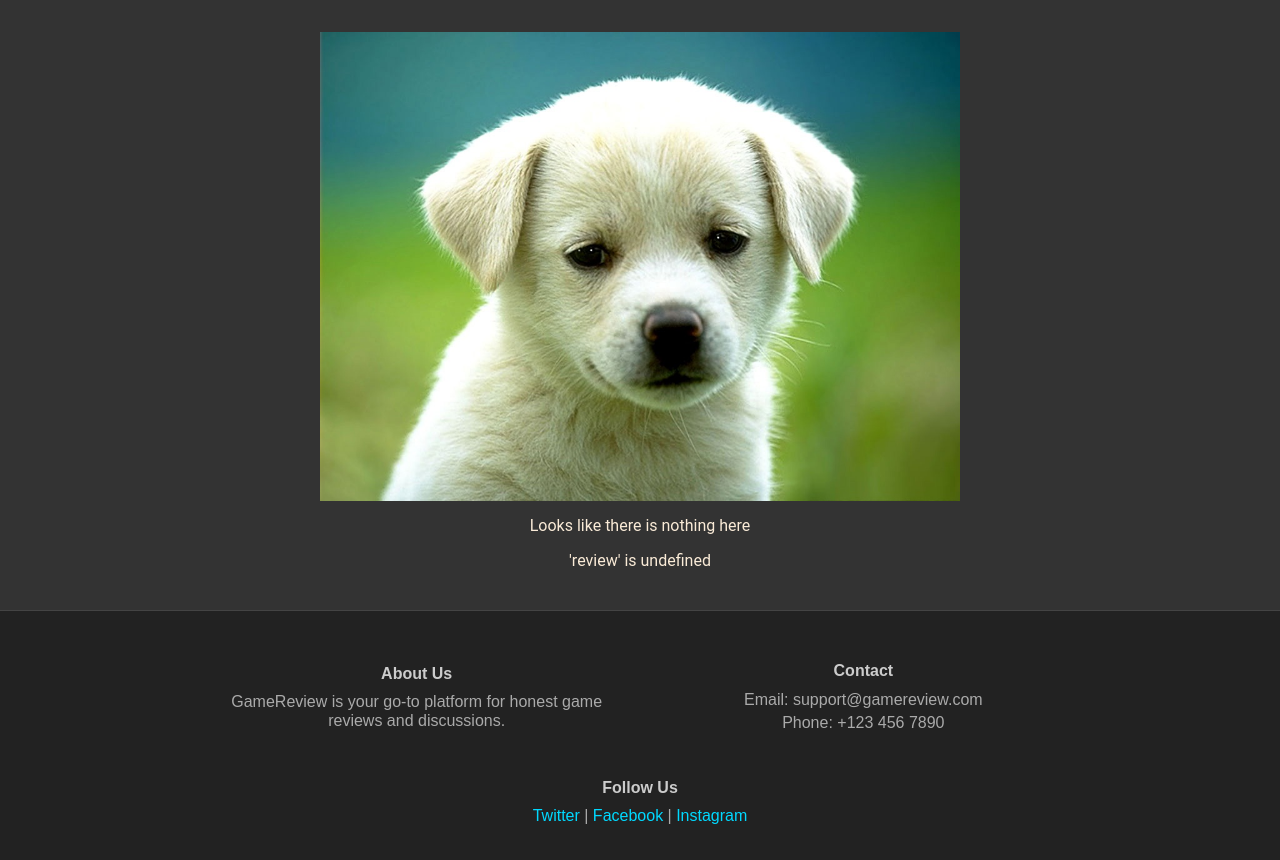
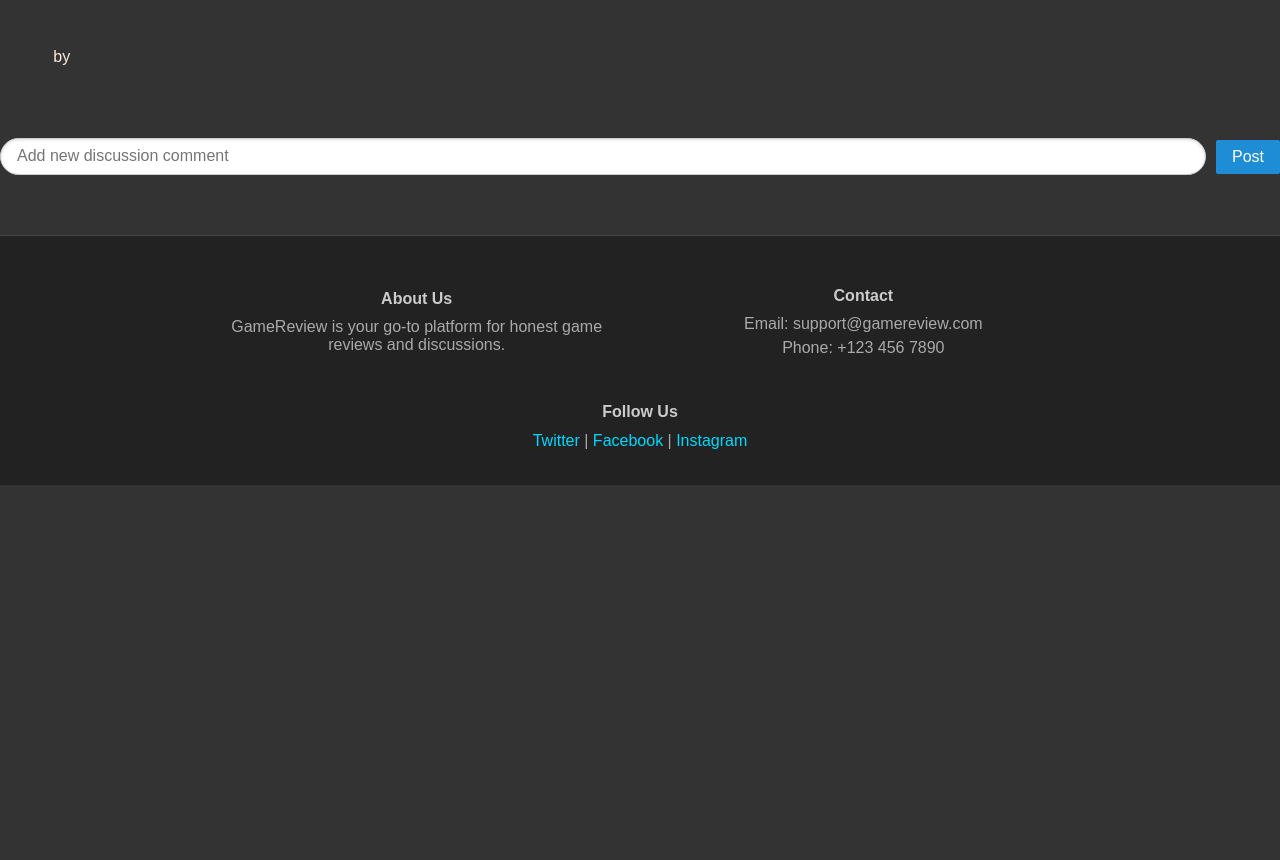
Before and after one commit to Ehtiram-Shukurov/game-review, a Flask app: page /topic/1 in a window 1280 px wide. Shown: the part 113-973 px from the top of the page. After the commit the page ends 598 px from the top, so only its background shows below. Run offline with Flask 3, Linux system fonts and the light colour scheme; data that the repository does not hold is empty; some libraries are stand-ins or nearby versions.

Commit message:
topic page and persitance login

```diff
--- a/main.py
+++ b/main.py
@@ -66,13 +66,12 @@ def basic_error(e):
 @app.route('/postReview/<int:gameid>')
 @requires_auth
 def post_review(gameid):
-    return render_template('postReview.html', game_id=gameid)
+    return render_template('postReview.html', game_id=gameid, user=session.get('user'))
 
 @app.route('/postTopic/<int:gameid>')
 @requires_auth
 def post_topic(gameid):
-    return render_template('postTopic.html', game_id=gameid)
-
+    return render_template('postTopic.html', game_id=gameid, user=session.get('user'))
 
 @app.route('/submitPost', methods=['POST'])
 @requires_auth
@@ -119,7 +118,6 @@ def edit_topic(id):
         'content': post['content']
     }
     return render_template('editTopic.html', post=post_data, user=session.get('user'))
-
 
 
 @app.route('/updatePost', methods=['POST'])
@@ -239,7 +237,6 @@ def user_reviews():
     return render_template('user_reviews.html',user=session.get('user'), active_page='reviews')
 
 
-
 @app.route('/user/settings', methods=['GET', 'POST'])
 @requires_auth
 def user_settings():
@@ -259,7 +256,6 @@ def user_settings():
     return render_template("user_settings.html", user=session.get('user'), profile_info=profile_info,
                            active_page='settings')
 
-
 @app.route('/review/<string:id>')
 def template_review_page(id):
     review = retrieve_post_by_post_id(id,"review")
@@ -270,7 +266,6 @@ def template_review_page(id):
         review['replies'] = replies
     return render_template("review.html", review=review, user=session.get('user'))
 
-
 @app.route('/topic/<string:id>')
 def template_topic_page(id, user=None):
     topic = retrieve_post_by_post_id(id,"topic")
@@ -279,8 +274,7 @@ def template_topic_page(id, user=None):
     replies = build_hierarchy(replies_data,id)
     if replies:
         topic['replies'] = replies
-    return render_template("review.html", topic=topic, user=session.get('user'))
-
+    return render_template("topic.html", topic=topic, user=session.get('user'))
 
 @app.route('/game/<string:id>')
 def template_game_page(id):
@@ -294,7 +288,6 @@ def template_game_page(id):
     else:
         valid = True
     return render_template("game.html", game_data=game_data, reviews=reviews, topics=topics, user=session.get('user'),valid= valid)
-
 
 @app.route('/games')
 def games_page():
@@ -348,7 +341,7 @@ def results():
     if filter =="Review":
         results=retrieve_all_post("review",query)
         #TODO: IDK THIS is a mess
-    return render_template("results.html",results=results,filter=filter)
+    return render_template("results.html",results=results,filter=filter, user=session.get('user'))
 
 #TODO: IDK IF WE NEED FILTERS
 @app.route('/redirects', methods=['POST'])
@@ -373,4 +366,4 @@ def delete_post(post_id, delete_id):
 
 
 
-# app.run(host='0.0.0.0', port =2000)
+app.run(host='0.0.0.0', port =2000)
--- a/templates/game.html
+++ b/templates/game.html
@@ -51,7 +51,7 @@
             {% if topics %}
             <div id="topics" hidden>
                 {% for topic in topics %}
-                <div>
+                <div class="game-sec" onclick="location.href='/topic/{{topic.post_id}}';">
                     <h2 style="margin-bottom: .2em">{{ topic.title }}</h2>
                     <h6 class="author">By: {{ topic.author }}</h6>
                     <p style="text-indent: 3em;">{{ topic.description }}</p>
--- a/templates/topic.html
+++ b/templates/topic.html
@@ -16,7 +16,7 @@
                     <a href="#" id="comment" class="pure-menu-link">&#10247;</a>
                     <ul class="pure-menu-children">
                         <!-- TODO: have an update_topic page or we can resturcutre the code to account for topic -->
-                        <li class="pure-menu-item"><a href="{{url_for('update_review', id=topic.post_id)}}"
+                        <li class="pure-menu-item"><a href="{{url_for('edit_review', id=topic.post_id)}}"
                                                       class="pure-menu-link">Edit</a></li>
                         <li class="pure-menu-item"><a href="#" class="pure-menu-link">Delete</a></li>
                     </ul>
```
